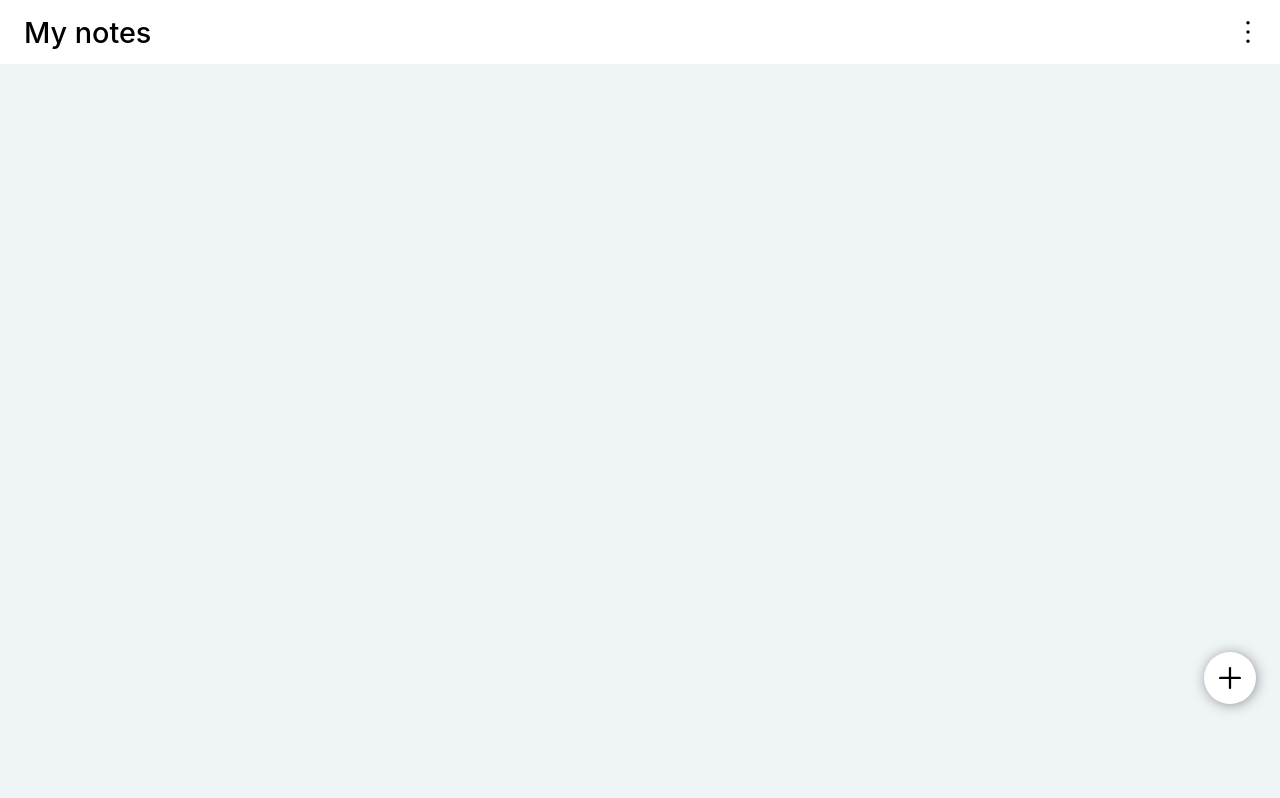
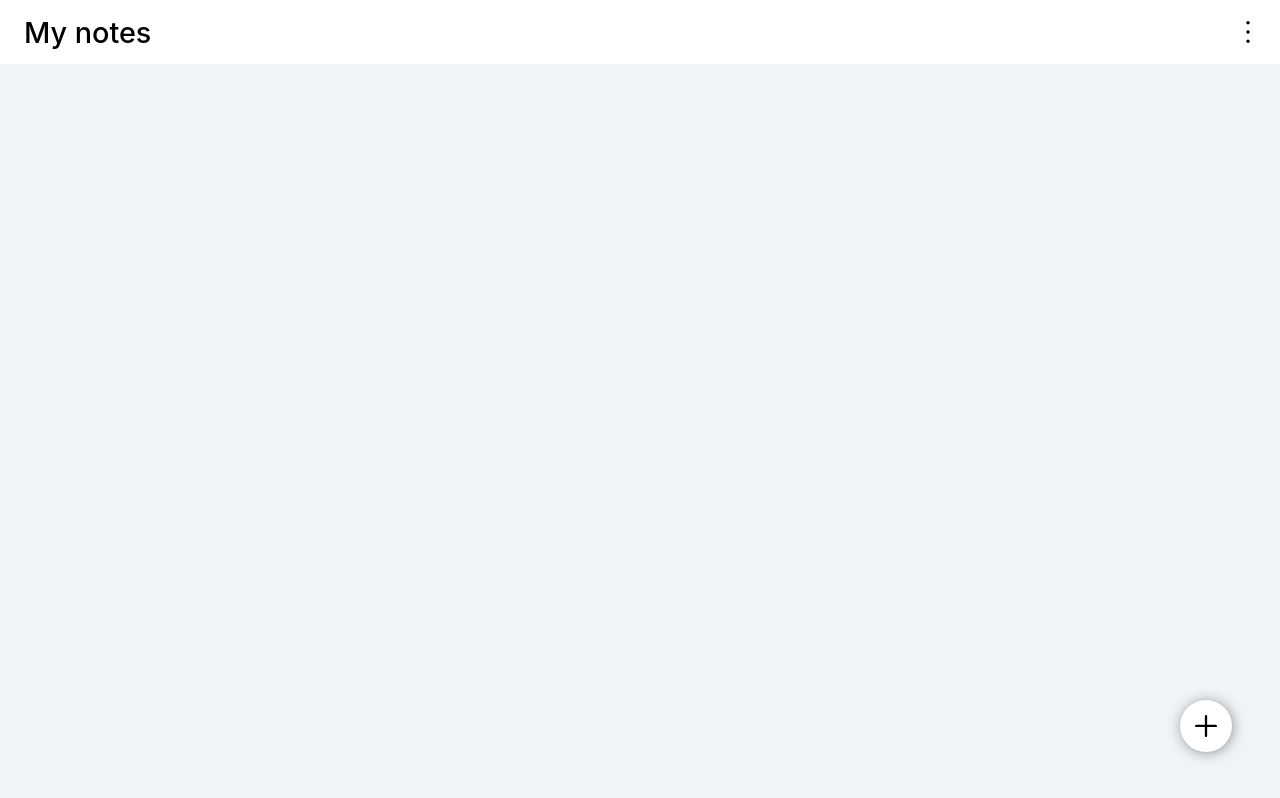
Before and after one commit to Rubinich/notes, a React (Create React App) app: page / in a window 1280 px wide. Built offline with nearby package versions, Linux system fonts and the light colour scheme; the HTML template or start-up script is replaced by a standard one.

Commit message:
poravnanje buttona

```diff
--- a/src/layouts/add/add.css
+++ b/src/layouts/add/add.css
@@ -1,8 +1,8 @@
 .add-btn{
     display: block;
     position: fixed;
-    right: 1.5em;
-    bottom: 6em;
+    right: 3em;
+    bottom: 3em;
     border-radius: 50%;
     background-color: var(--clr-btn);
 }
--- a/src/layouts/screen1/screen1.js
+++ b/src/layouts/screen1/screen1.js
@@ -1,4 +1,4 @@
-import React, { useState } from "react";
+import React from "react";
 import { DragDropContext, Droppable } from "react-beautiful-dnd";
 import Header from "./../header/header.js";
 import AddNote from "./../add/add.js";
```
